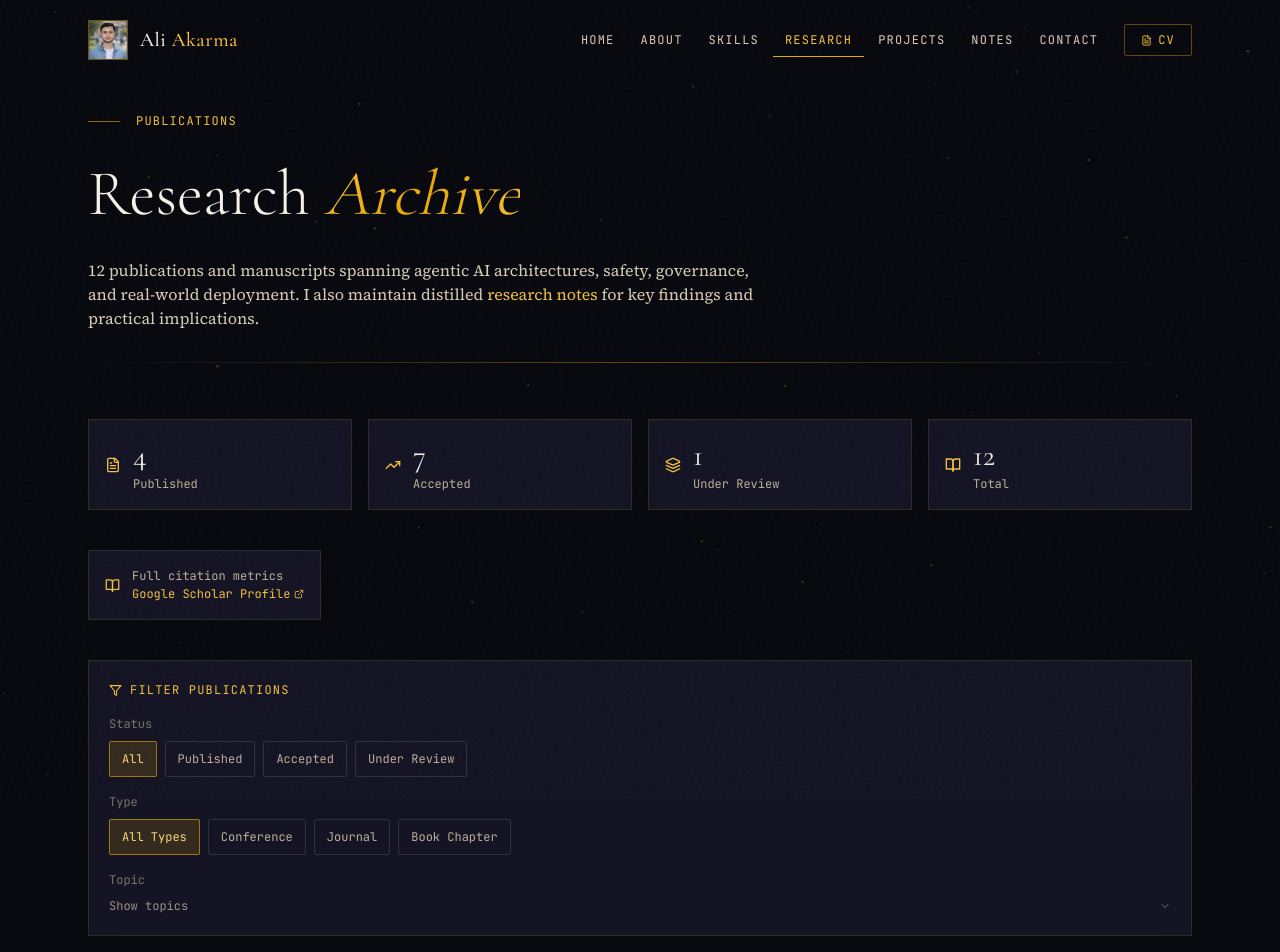
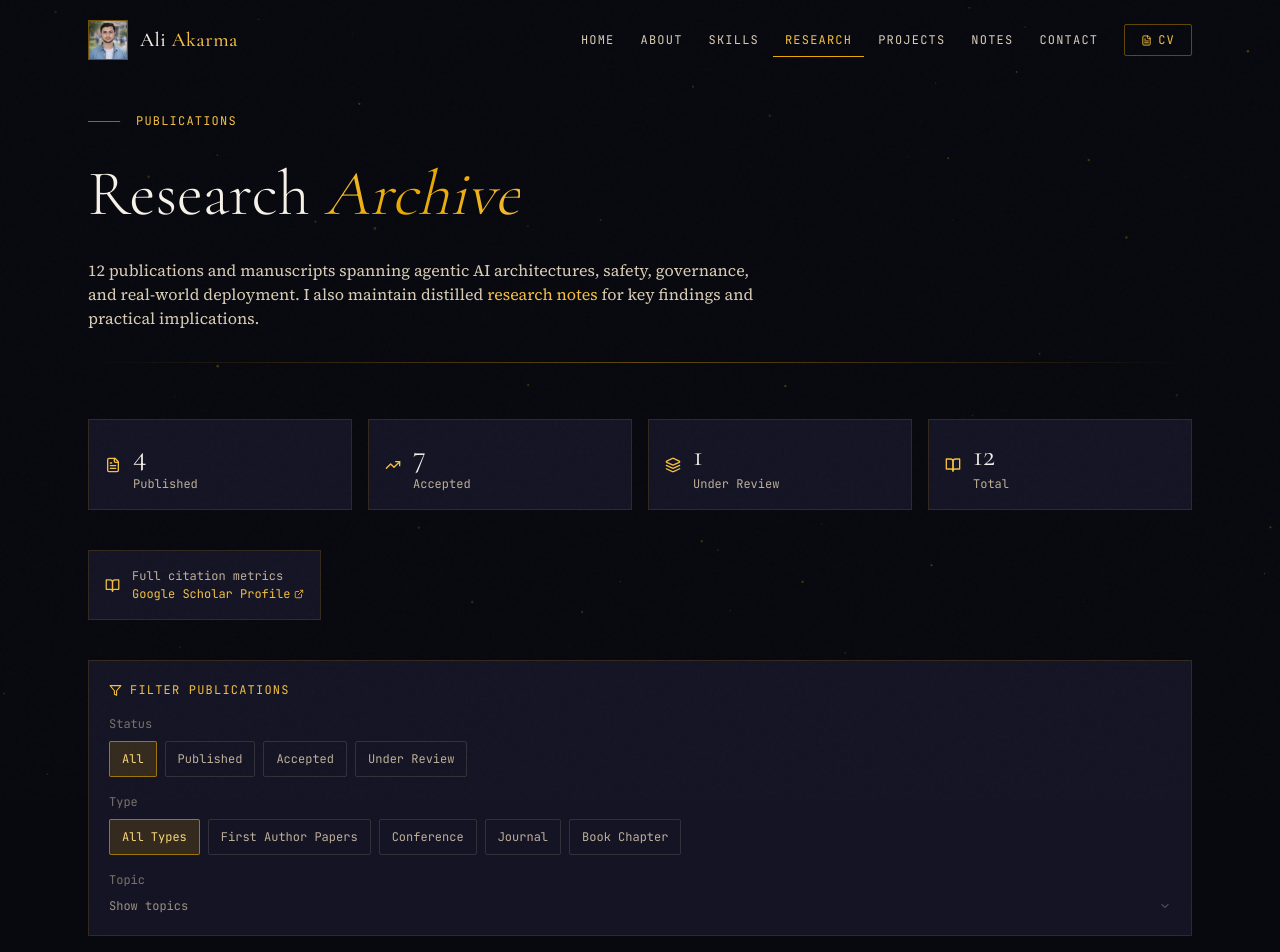
Before and after one commit to aliakarma/portfolio, a Next.js app: page /research in a window 1280 px wide. Shown: the top 952 px of the page. Built offline with nearby package versions, Linux system fonts and the light colour scheme.

Commit message:
Update research.js

```diff
--- a/pages/research.js
+++ b/pages/research.js
@@ -13,11 +13,12 @@ const ALL_TAGS = [...new Set(publications.flatMap(p => p.tags))].sort()
 
 const normalize = (value) => String(value ?? '').trim().toLowerCase()
 
-const TYPE_FILTERS    = ['All', 'conference', 'journal', 'book_chapter']
+const TYPE_FILTERS    = ['All', 'first_author', 'conference', 'journal', 'book_chapter']
 const STATUS_FILTERS  = ['All', 'published', 'accepted', 'review']
 
 const TYPE_LABELS = {
   All:          'All Types',
+  first_author: 'First Author Papers',
   conference:   'Conference',
   journal:      'Journal',
   book_chapter: 'Book Chapter',
@@ -69,7 +70,13 @@ export default function Research() {
     return publications
       .filter(p => {
         const s = statusFilter === 'All' || normalize(p.status) === normalize(statusFilter)
-        const t = typeFilter   === 'All' || normalize(p.type)   === normalize(typeFilter)
+        const t =
+          typeFilter === 'All'
+            ? true
+            : typeFilter === 'first_author'
+            ? p.title === "Governance-Constrained Agentic AI: Blockchain-Enforced Human Oversight for Safety-Critical Wildfire Monitoring" ||
+              p.title === "Agents for Agents: An Interrogator-Based Secure Framework for Autonomous Internet of Underwater Things"
+            : normalize(p.type) === normalize(typeFilter)
         const g = !tagFilter || p.tags.some(tag => normalize(tag) === normalize(tagFilter))
         return s && t && g
       })
```
